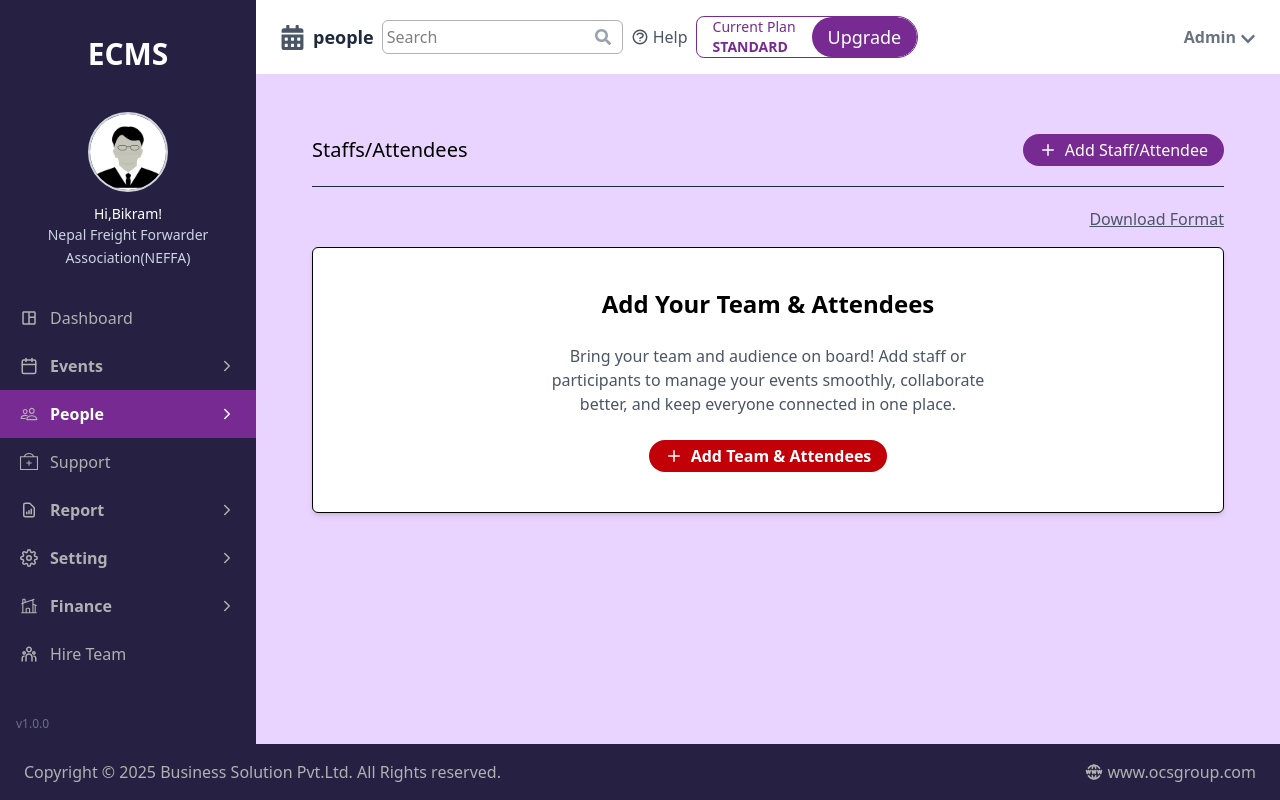
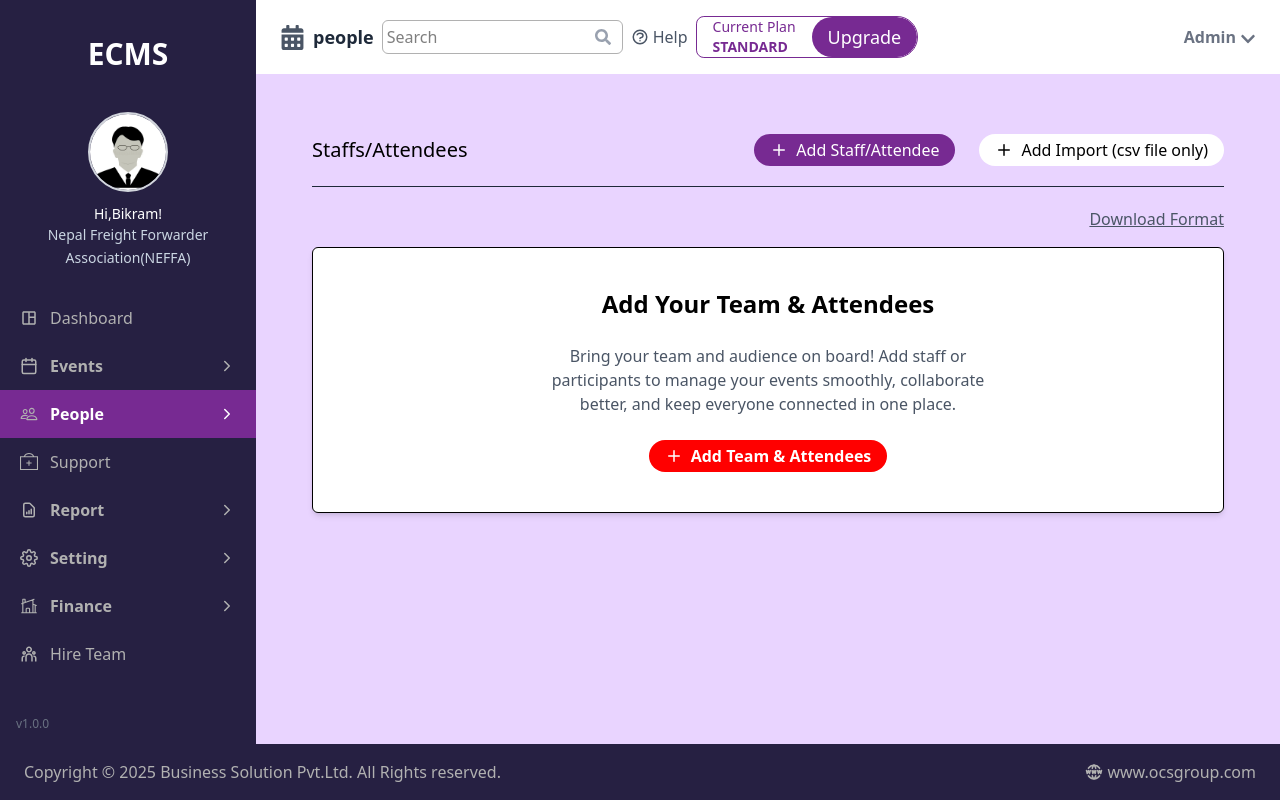
Before and after one commit to koiraladarwin/ecmsadminpage, a React (Vite) app: page /people in a window 1280 px wide. Built offline with nearby package versions, Linux system fonts and the light colour scheme.

Commit message:
feat:fix the css and remove the unused imports

```diff
--- a/src/features/dashboard/people/components/Button.jsx
+++ b/src/features/dashboard/people/components/Button.jsx
@@ -1,12 +1,12 @@
 import React from 'react'
 import { FiPlus } from 'react-icons/fi'
-import { Link, useNavigate } from 'react-router-dom'
+
 
 function Button({ text, type, navigate }) {
   const styles = {
     primary: 'bg-sidebar-hover text-white hover:bg-purple-500',
     secondary: 'bg-white text-black hover:bg-gray-500 hover:text-white',
-    danger: 'bg-red-700 text-white hover:bg-red-400 font-bold'
+    danger: 'bg-buttonred text-white hover:bg-red-400 font-bold'
   }
   return (
     <div>
--- a/src/features/dashboard/people/components/Header.jsx
+++ b/src/features/dashboard/people/components/Header.jsx
@@ -1,7 +1,7 @@
 import React from 'react'
 import Button from './Button'
 
-function Header({ title, download = false, showForm = false }) {
+function Header({ title, download = false, showForm = true }) {
   return (
     <div className='pt-15 pb-5 w-full '>
       <div className='w-full flex flex-col gap-6 md:flex-row justify-between items-center border-b border-gray-800 pb-5 '>
@@ -9,7 +9,7 @@ function Header({ title, download = false, showForm = false }) {
         <div className='flex flex-col lg:flex-row lg:items-center gap-6'>
           {download ? <p className='underline text-gray-600'>Download format</p> : <Button type='primary' text='Add Staff/Attendee' />}
           {
-            showForm && <Button type='secondary' text='Add Import(csv file only)' />
+            showForm && <Button type='secondary' text={title==="Add a New Staff/Attendee" ? 'Import(csv file only)' : 'Add Import (csv file only)'} />
           }
         </div>
       </div>
--- a/src/features/dashboard/people/components/NormalBtn.jsx
+++ b/src/features/dashboard/people/components/NormalBtn.jsx
@@ -1,5 +1,4 @@
 import React from 'react'
-import { FiPlus } from 'react-icons/fi'
 
 function NormalBtn({ text, type, onClick }) {
   const styles = {
--- a/src/features/dashboard/people/components/form/AddAttendeeForm.jsx
+++ b/src/features/dashboard/people/components/form/AddAttendeeForm.jsx
@@ -1,4 +1,4 @@
-import React, { useState } from 'react'
+import React from 'react'
 import NormalBtn from '../NormalBtn'
 import { useForm } from 'react-hook-form'
 import { useNavigate } from 'react-router-dom';
--- a/src/features/dashboard/people/components/form/AddStaffForm.jsx
+++ b/src/features/dashboard/people/components/form/AddStaffForm.jsx
@@ -1,4 +1,4 @@
-import React, { useState } from 'react'
+import React from 'react'
 import NormalBtn from '../NormalBtn'
 import { useForm } from 'react-hook-form'
 import { useNavigate } from 'react-router-dom';
--- a/src/features/dashboard/people/components/staff/attendee/PeopleDisplay.jsx
+++ b/src/features/dashboard/people/components/staff/attendee/PeopleDisplay.jsx
@@ -1,4 +1,4 @@
-import React, { useState } from 'react'
+import React from 'react'
 import { FaSearch } from 'react-icons/fa'
 import { FiPlus } from 'react-icons/fi'
 import PersonListCard from './PersonListCard'
--- a/src/features/dashboard/people/pages/StaffAttendeePage.jsx
+++ b/src/features/dashboard/people/pages/StaffAttendeePage.jsx
@@ -1,5 +1,4 @@
 import React, { useState } from 'react'
-import { useParams } from 'react-router-dom'
 import Header from '../components/Header'
 import AddAttendeeForm from '../components/form/AddAttendeeForm'
 import PeopleDisplay from '../components/staff/attendee/PeopleDisplay'
```
